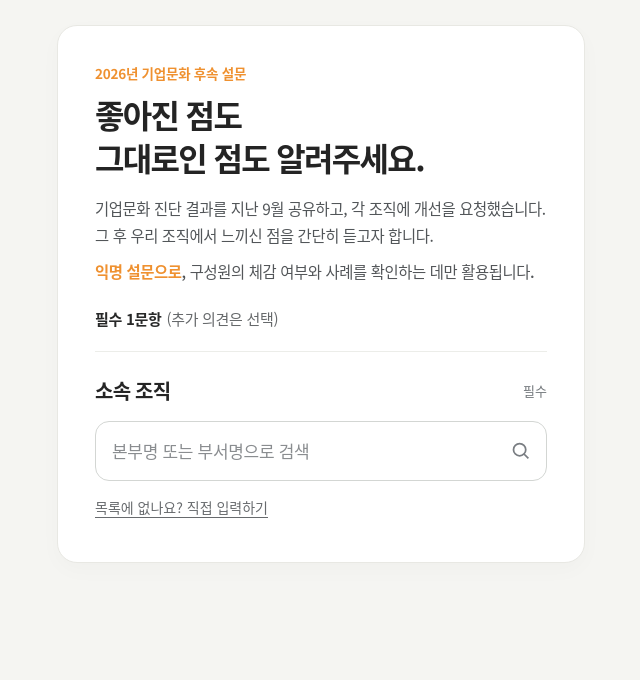
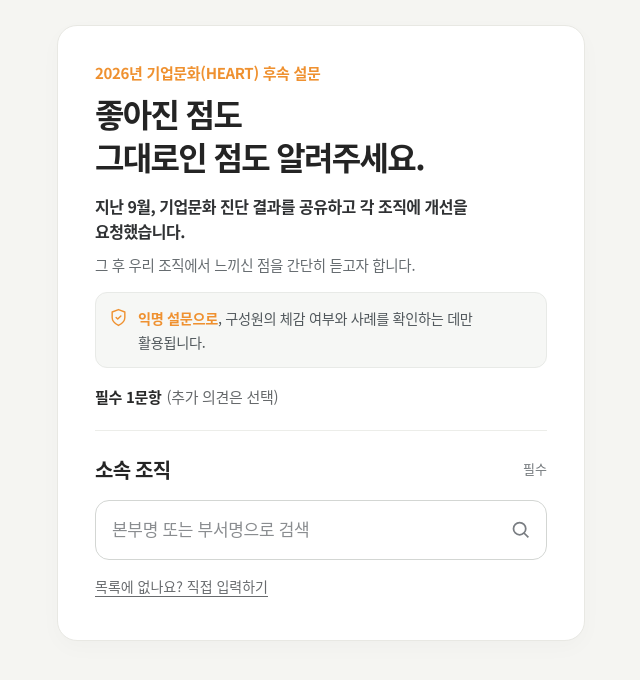
Before and after one commit to hj112411/culture-survey-2026, a plain HTML site: page index.html in a window 1280 px wide. Shown: the whole page, without its empty margins (319-959 px from the left). Drawn offline with Linux system fonts and the light colour scheme.

Commit message:
Apply all approved HEART header and first-screen hierarchy refinements

```diff
--- a/index.html
+++ b/index.html
@@ -310,6 +310,24 @@ body.completion-only #successView .success-icon { flex:0 0 auto; margin:0 auto 1
 body.completion-only #completionHeading:focus { outline:none; }
 body.completion-only #completionHeading { margin:0; font-size:clamp(22px,6vw,26px); line-height:1.48; font-weight:750; letter-spacing:-.045em; word-break:keep-all; }
 
+
+/* 2026.11 HEART 설문 — 확정 상단 정보 위계 */
+.survey-kicker {font-size:15px;font-weight:750;line-height:1.4;letter-spacing:-.022em;color:#EF9130;margin:0 0 9px}
+.intro-stack {display:flex;flex-direction:column;gap:0;word-break:keep-all}
+.intro-background {margin:0 0 8px;font-size:16px;line-height:1.6;font-weight:670;letter-spacing:-.032em;color:#303234}
+.intro-purpose {margin:0 0 15px;font-size:14.5px;line-height:1.66;font-weight:400;letter-spacing:-.022em;color:#666C70}
+.intro-privacy {display:flex;align-items:flex-start;gap:10px;padding:13px;border:1px solid #E8EAE7;border-radius:12px;background:#F6F7F5}
+.intro-privacy svg {flex:0 0 19px;width:19px;height:19px;margin-top:2px;color:#EF9130}
+.intro-privacy p {margin:0;font-size:14.2px;line-height:1.7;letter-spacing:-.023em;color:#50575B}
+.intro-privacy strong {color:#EF9130;font-weight:800}
+.intro-stack + .question-count {margin-top:17px}
+@media(max-width:359px){
+  .survey-kicker {font-size:14.2px}
+  .intro-background {font-size:15.3px}
+  .intro-purpose {font-size:14px}
+  .intro-privacy {gap:9px;padding:12px 11px}
+  .intro-privacy p {font-size:13.5px}
+}
 </style>
 </head>
 <body>
@@ -322,9 +340,16 @@ body.completion-only #completionHeading { margin:0; font-size:clamp(22px,6vw,26p
     </nav>
     <main class="panel" id="mainPanel">
       <div class="panel-inner" id="surveyView">
-        <p class="survey-kicker">2026년 기업문화 후속 설문</p>
+        <p class="survey-kicker">2026년 기업문화(HEART) 후속 설문</p>
         <h1>좋아진 점도<br />그대로인 점도 알려주세요.</h1>
-        <p class="lede">기업문화 진단 결과를 지난 9월 공유하고, 각 조직에 개선을 요청했습니다.<br />그 후 우리 조직에서 느끼신 점을 간단히 듣고자 합니다.<br /><span class="lede-privacy"><strong class="privacy-emphasis">익명 설문으로</strong>, 구성원의 체감 여부와 사례를 확인하는 데만 활용됩니다.</span></p>
+        <div class="intro-stack" aria-label="설문 안내">
+          <p class="intro-background">지난 9월, 기업문화 진단 결과를 공유하고 각 조직에 개선을 요청했습니다.</p>
+          <p class="intro-purpose">그 후 우리 조직에서 느끼신 점을 간단히 듣고자 합니다.</p>
+          <div class="intro-privacy" role="note">
+            <svg aria-hidden="true" viewBox="0 0 24 24" fill="none" stroke="currentColor" stroke-width="1.8" stroke-linecap="round" stroke-linejoin="round"><path d="M12 22s8-4 8-10V5l-8-3-8 3v7c0 6 8 10 8 10Z"/><path d="m9 12 2 2 4-4"/></svg>
+            <p><strong class="privacy-emphasis">익명 설문으로</strong>, 구성원의 체감 여부와 사례를 확인하는 데만 활용됩니다.</p>
+          </div>
+        </div>
         <div class="question-count" aria-label="설문 문항 수"><strong>필수 1문항</strong><span>(추가 의견은 선택)</span></div>
         <div class="rule" aria-hidden="true"></div>
         <form id="surveyForm" novalidate>
```
